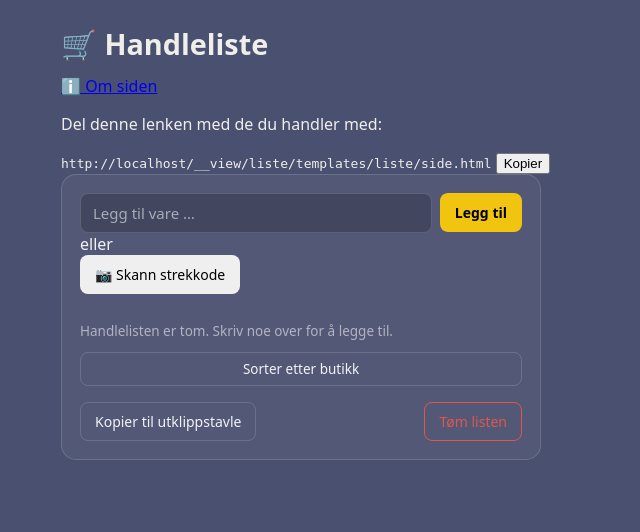
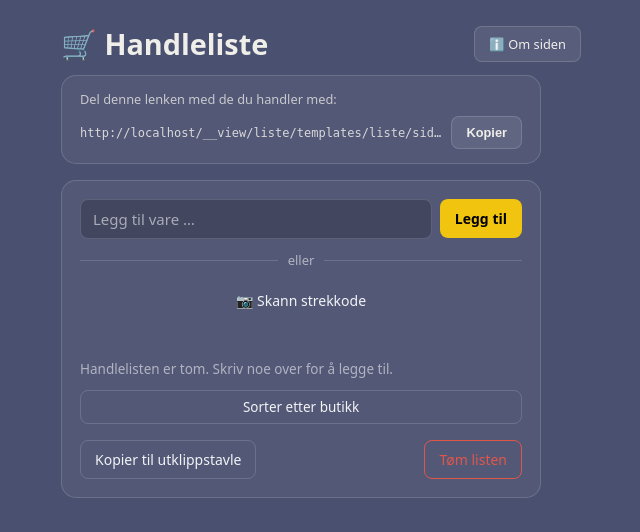
Before and after one commit to stiann91/handleliste-web, a Django app: template liste/templates/liste/side.html in a window 1280 px wide. Shown: the top 532 px of the page, without its empty margins (319-959 px from the left). Run offline with Django 5.2, Linux system fonts and the light colour scheme; the template is opened without the code that fills it, so the values that code supplies are empty; some libraries are stand-ins or nearby versions.

Commit message:
Enhance CSS styles for layout and buttons

```diff
--- a/liste/static/liste/liste.css
+++ b/liste/static/liste/liste.css
@@ -9,8 +9,55 @@ body {
 }
 .wrap { max-width: 520px; margin: 0 auto; padding: 24px 16px 60px; }
 h1 { font-size: 1.8rem; margin: 0 0 12px; }
-.del { font-size: 0.85rem; opacity: 0.75; word-break: break-all; }
-.del code { font-size: 0.8rem; }
+.page-header { display: flex; justify-content: space-between; align-items: center; gap: 12px; margin-bottom: 12px; }
+.page-header h1 { margin: 0; }
+
+.info-btn {
+  flex-shrink: 0;
+  padding: 8px 14px;
+  border-radius: 8px;
+  background: rgba(255,255,255,0.08);
+  border: 1px solid rgba(255,255,255,0.15);
+  color: #f0eee9;
+  font-size: 0.8rem;
+  text-decoration: none;
+  white-space: nowrap;
+}
+.info-btn:hover { background: rgba(255,255,255,0.14); }
+
+.del-card {
+  max-width: 480px;
+  margin: 0 0 16px;
+  padding: 14px 18px;
+  background: rgba(255,255,255,0.05);
+  border: 1px solid rgba(255,255,255,0.15);
+  border-radius: 15px;
+  box-sizing: border-box;
+}
+.del-label { font-size: 0.8rem; opacity: 0.75; margin: 0 0 8px; }
+.del-row { display: flex; align-items: center; gap: 8px; }
+.del-link {
+  flex: 1;
+  min-width: 0;
+  font-size: 0.75rem;
+  opacity: 0.85;
+  white-space: nowrap;
+  overflow: hidden;
+  text-overflow: ellipsis;
+}
+.btn-copy-link {
+  flex-shrink: 0;
+  padding: 8px 14px;
+  border-radius: 8px;
+  background: rgba(255,255,255,0.08);
+  border: 1px solid rgba(255,255,255,0.15);
+  color: #f0eee9;
+  font-size: 0.8rem;
+  font-weight: 600;
+  cursor: pointer;
+  white-space: nowrap;
+}
+.btn-copy-link:hover { background: rgba(255,255,255,0.14); }
 .knapp, .knapp-lenke {
   display: inline-block; padding: 12px 18px; border-radius: 10px;
   background: #f1c40f; color: #000; font-weight: 600; border: 0;
@@ -43,6 +90,31 @@ h1 { font-size: 1.8rem; margin: 0 0 12px; }
         #sl-widget * { box-sizing: border-box; }
 
         .sl-inputrow { display: flex; gap: 8px; align-items: flex-start; }
+        .sl-divider {
+          display: flex;
+          align-items: center;
+          gap: 10px;
+          margin: 12px 0;
+          color: var(--sl-muted);
+          font-size: 13px;
+        }
+        .sl-divider::before,
+        .sl-divider::after {
+          content: "";
+          flex: 1;
+          height: 1px;
+          background: var(--sl-border);
+        }
+        .sl-btn-scan {
+          width: 100%;
+          background: transparent;
+          border-color: var(--sl-border);
+          color: var(--sl-text);
+          margin-bottom: 12px;
+          font-size: 15px;
+          padding: 9px 12px;
+        }
+        .sl-btn-scan:hover { background: rgba(255,255,255,0.06); }
         .sl-input-wrap { position: relative; flex: 1; }
 
         .sl-input {
```
